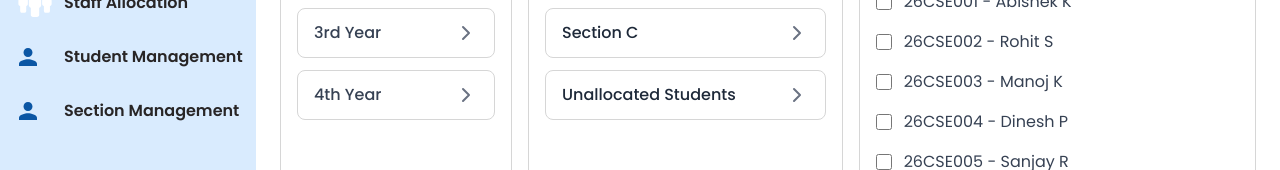
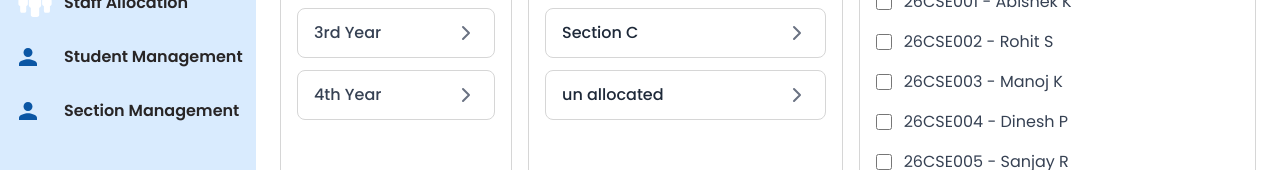
Before and after one commit to DevByNishanth/Nishanth-LMS, a React (Vite) app: page /dashboard/sectionManagement in a window 1280 px wide. Shown: the part 272-442 px from the top of the page. Built offline with nearby package versions, Linux system fonts and the light colour scheme; no server answers; sample sign-in values are in the browser's storage.

Commit message:
Nov 27 updated 5pm

```diff
--- a/src/components/StudentSectionComponent.jsx
+++ b/src/components/StudentSectionComponent.jsx
@@ -28,23 +28,7 @@ const StudentSectionComponent = ({
                     />
                 </button>
             ))}
-            <button
-                onClick={() => setSelectedSection("Unallocated Students")}
-                className={`
-            w-full flex items-center justify-between px-4 py-3 rounded-lg
-            border border-[#D6D6D6] transition
-            ${selectedSection === "Unallocated Students"
-                        ? "bg-[#0B56A4] text-white border-[#0B56A4]"
-                        : "bg-white text-gray-800 hover:bg-gray-50"
-                    }
-          `}
-            >
-                <span className="font-medium">Unallocated Students</span>
-                <ChevronRight
-                    className={`w-6 h-6 ${selectedSection === "Unallocated Students" ? "text-white" : "text-gray-500"
-                        }`}
-                />
-            </button>
+
         </div>
     );
 };
--- a/src/pages/SectionManagementPage.jsx
+++ b/src/pages/SectionManagementPage.jsx
@@ -1,4 +1,4 @@
-import React, { useState } from 'react'
+import React, { useEffect, useState } from 'react'
 import Sidebar from '../components/Sidebar'
 import { Bell, ChevronRight, User } from "lucide-react";
 import notification from '../assets/notification.svg'
@@ -8,6 +8,7 @@ import StudentmanagementStatCard from '../components/StudentmanagementStatCard';
 import StudentManagementStudentList from '../components/StudentManagementStudentList';
 import StudentList from '../components/StudentList';
 import SwapStudentModal from '../components/SwapStudentModal';
+import axios from 'axios';
 
 const years = [
     "2023-2024",
@@ -26,14 +27,17 @@ const year = [
 
 
 
+
 const SectionManagementPage = () => {
     // Auth
+    const token = localStorage.getItem('LmsToken')
     const apiUrl = import.meta.env.VITE_API_URL;
+    const dept = "CSE"
 
     // states
     const [selectedAcademicYear, setSelectedAcademicYear] = useState("2025-2026")
     const [selectedYear, setSelectedYear] = useState("1st Year");
-    const [sections, setSections] = useState(["Section A", "Section B", "Section C"])
+    const [sections, setSections] = useState(["Section A", "Section B", "Section C", "un allocated"])
     const [selectedSection, setSelectedSection] = useState("Section A")
     const [selectedStudents, setSelectedStudents] = useState([]);
     const [students, setStudents] = useState([
@@ -56,9 +60,23 @@ const SectionManagementPage = () => {
     const [isSwapModal, setIsSwapModal] = useState(false)
 
 
+    useEffect(() => {
+        handleGetData()
+    }, [])
+
     // functions
     const onClose = () => {
         setIsSwapModal(false)
+    }
+
+    // API call
+    async function handleGetData() {
+        const res = await axios.get(`${apiUrl}api/students/department-summary?${dept}`, {
+            headers: {
+                Authorization: `Bearer ${token}`
+            }
+        })
+        console.log("res : ", res)
     }
 
     return (
```
